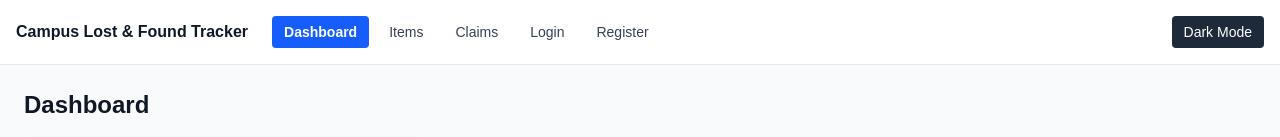
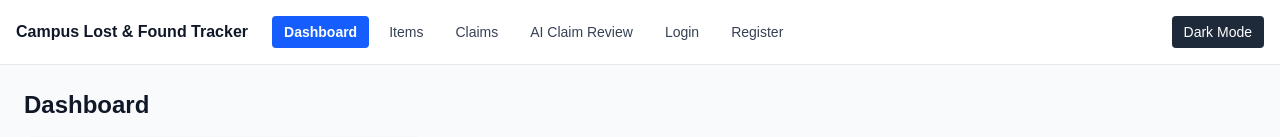
Before and after one commit to katherine-anne/itelect4-project, a React (Vite) app: page / in a window 1280 px wide. Shown: the top 137 px of the page. Built offline with nearby package versions, Linux system fonts and the light colour scheme; no server answers.

Commit message:
fix: keep AI review link visible when signed out (#10)

```diff
--- a/src/components/Layout.tsx
+++ b/src/components/Layout.tsx
@@ -39,11 +39,9 @@ function Layout() {
             Claims
           </NavLink>
 
-          {userName !== null && (
-            <NavLink to="/review" className={linkClass}>
-              AI Claim Review
-            </NavLink>
-          )}
+          <NavLink to="/review" className={linkClass}>
+            AI Claim Review
+          </NavLink>
 
           {userName === null ? (
             <>
```
